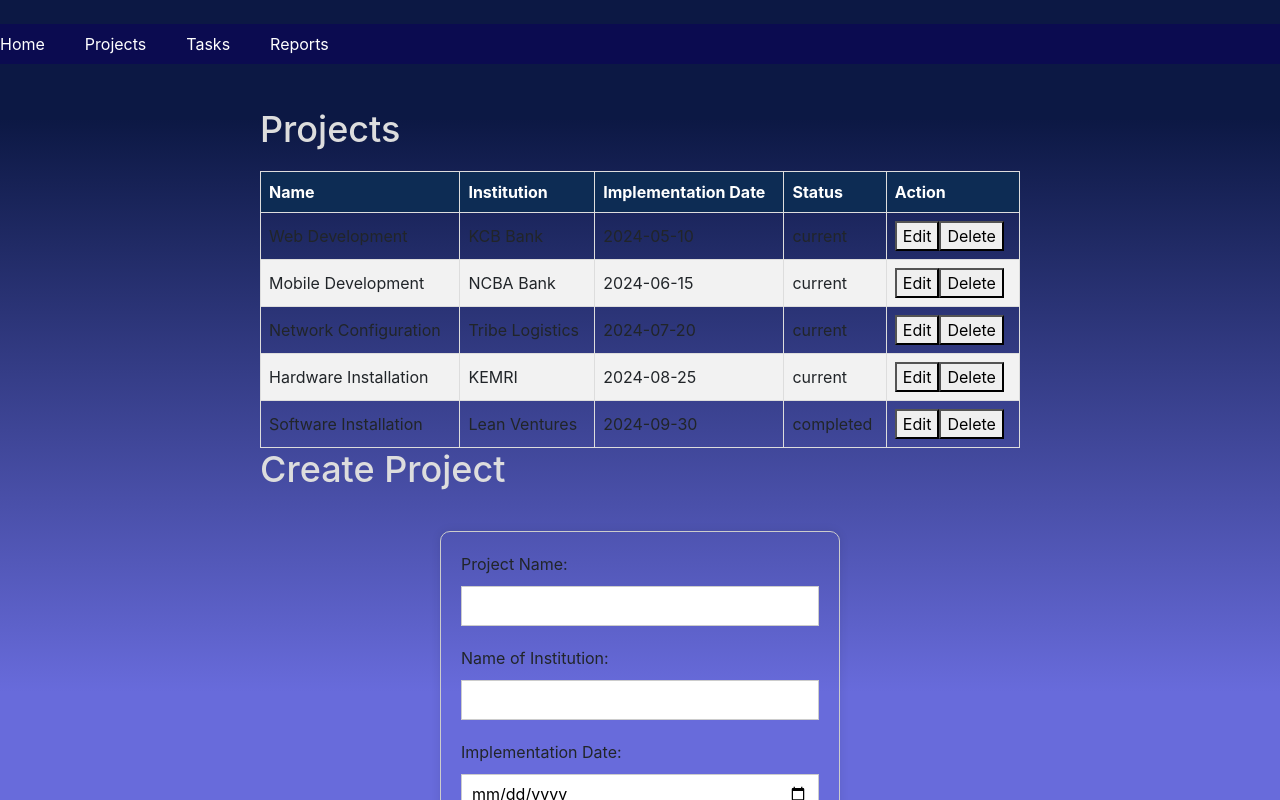
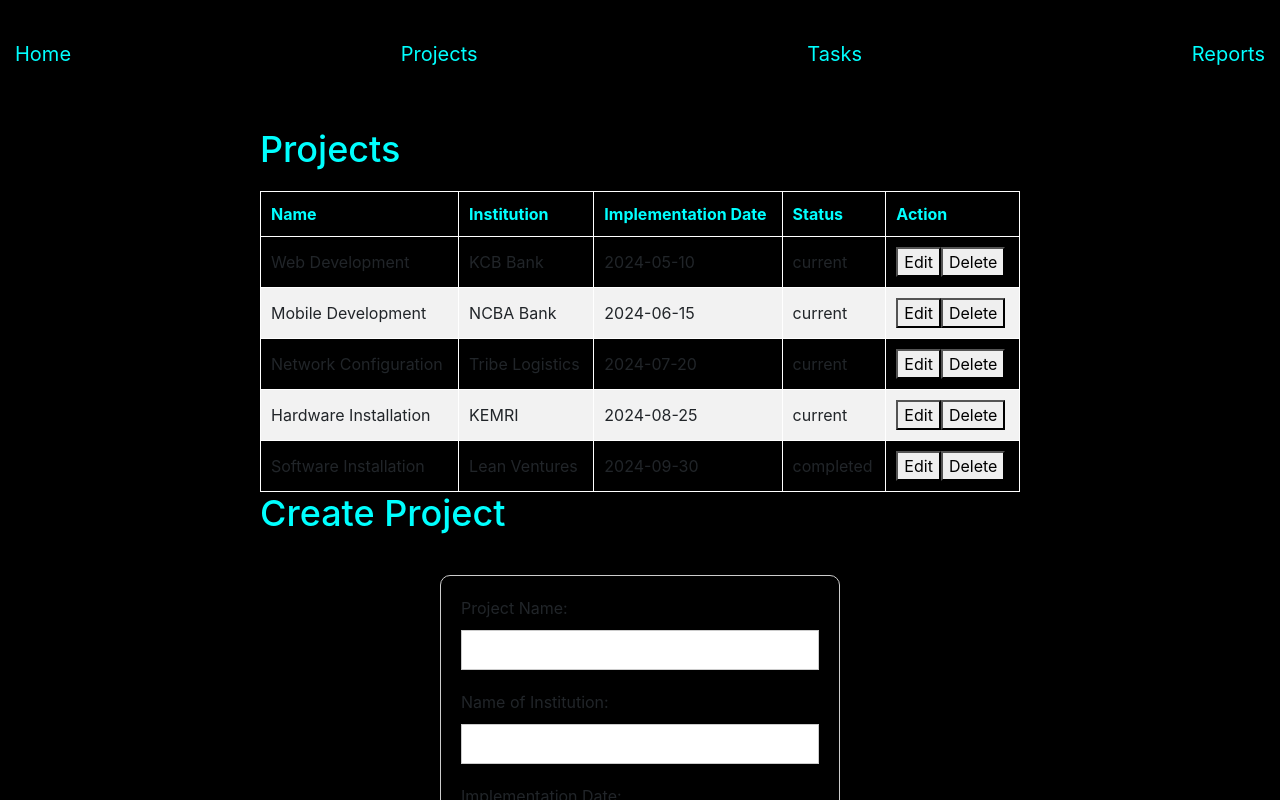
Before and after one commit to amandasuzzanne/project-tracker, a React (Create React App) app: page /projects in a window 1280 px wide. Shown: the top 800 px of the page. Built offline with nearby package versions, Linux system fonts and the light colour scheme; data requests are answered from the project's data file.

Commit message:
CSS files

```diff
--- a/src/App.css
+++ b/src/App.css
@@ -1,48 +1,36 @@
-.App {
-  background: rgb(104, 107, 219);
-  background: linear-gradient(0deg, rgba(104, 107, 219, 1) 30%, rgba(12, 24, 68, 1) 88%);
-}
-
-.container {
+.container{
   margin: 20px auto;
   max-width: 800px;
   padding: 0 20px;
 }
-
-h1 {
+h1{
   font-size: 36px;
   margin-bottom: 20px;
-  color: #ddd;
+  color: aqua;
 }
-
-p {
+p{
   font-size: 18px;
   line-height: 1.6;
   margin-bottom: 20px;
+
 }
-
-table {
+table{
   width: 100%;
-  border-collapse: collapse
+  border-collapse:collapse
 }
-
-table th,
-table td {
-  border: 1px solid #ddd;
-  padding: 8px;
+table th,table td{
+  border: 1px solid white;
+  padding: 10px;
 }
-
-table th {
-  background-color: #0d2c54;
-  color: #fff;
+table th{
+  background-color: black;
+  color: aqua;
   text-align: left;
 }
-
-table tr:nth-child(even) {
+table tr:nth-child(even){
   background-color: #f2f2f2;
 }
-
-form {
+form{
   max-width: 400px;
   margin: 40px auto;
   padding: 20px;
@@ -50,37 +38,30 @@
   border-radius: 10px;
   box-shadow: 0 0 10px rgba(0, 0, 0, 0.1);
 }
-
-label {
+label{
   display: block;
   margin-bottom: 10px;
 }
-
-input,
-select {
+input,select{
   width: 100%;
   height: 40px;
   margin-bottom: 20px;
   padding: 10px;
   border: 1px solid #ccc;
 }
-
-button[type="submit"] {
+button[type="submit"]{
   width: 100%;
   height: 40px;
-  background-color: #1e175a;
+  background-color: #4CAF50;
   color: #fff;
   padding: 10px;
   border: none;
   border-radius: 10px;
   cursor: pointer;
 }
-
-button[type="submit"]:hover {
+button[type="submit"]:hover{
   background-color: #3e8e41;
 }
-
-/* Add some basic styling to make the table look decent */
 
 .home {
   padding: 20px;
@@ -109,3 +90,11 @@
 .project-row:hover {
   background-color: #e6e6e6;
 }
+.navigtion{
+  display: flex;
+  justify-content: space-between;
+  align-items: center;
+}
+body{
+ background-color: black;
+}
--- a/src/components/NavBar.css
+++ b/src/components/NavBar.css
@@ -1,12 +1,19 @@
-nav {
+.navigation{
+  background-color: black;
+  padding: 10px;
+  font-size: 20px;
+}
+nav{
   display: flex;
-  gap: 40px;
-  background-color: rgb(11, 11, 80);
-  height: 40px;
+  justify-content: space-between;
   align-items: center;
 }
-
-nav a {
+nav a{
+  color:aqua;
   text-decoration: none;
-  color: rgb(255, 255, 255);
+  padding: 5px;
+  transition: background-color 0.3s ease;
 }
+nav a:hover{
+  background-color: #555;
+}
```
